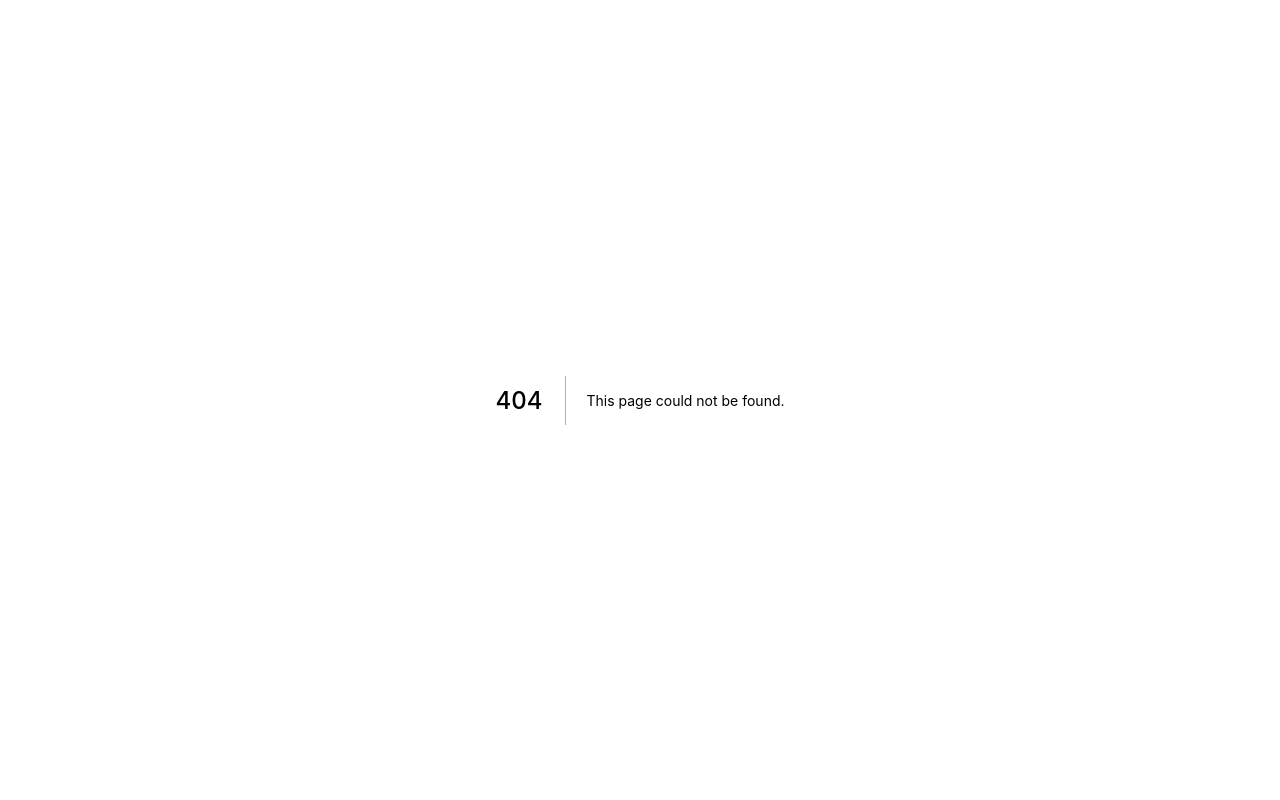
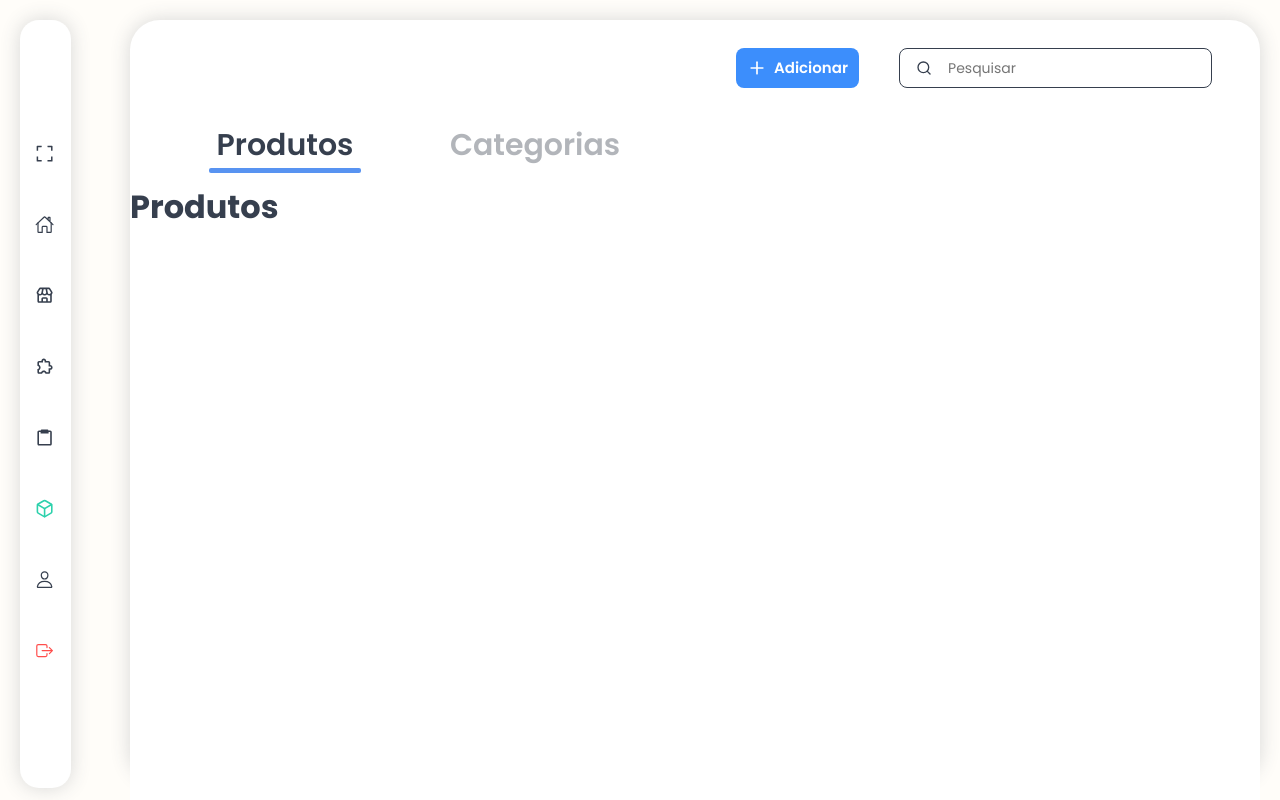
Before and after one commit to VictorCampelo/potty-dashboard, a Next.js app: page /catalog in a window 1280 px wide. Before the commit this address had no page. Shown: the top 800 px of the page. Built offline with nearby package versions, Linux system fonts and the light colour scheme.

Commit message:
feat: catalog page incomplete

```diff
--- /dev/null
+++ b/src/components/molecules/CatalogTabs/index.tsx
@@ -0,0 +1,65 @@
+import { useState } from "react";
+import { Container } from "./styles";
+("./styles");
+
+interface CatalogProps extends React.AllHTMLAttributes<HTMLAllCollection> {
+  tab1: string;
+  tab2: string;
+  content1: React.ReactElement;
+  content2: React.ReactElement;
+}
+
+const CatalogTabs = ({
+  tab1,
+  tab2,
+  content1,
+  content2,
+  ...rest
+}: CatalogProps) => {
+  const [toggleState, setToggleState] = useState(1);
+
+  const toggleTab = (index) => {
+    setToggleState(index);
+  };
+
+  return (
+    <Container>
+      <div className="container">
+        <div className="bloc-tabs">
+          <button
+            className={toggleState === 1 ? "tabs active-tabs" : "tabs"}
+            onClick={() => toggleTab(1)}
+          >
+            {tab1}
+          </button>
+          <button
+            className={toggleState === 2 ? "tabs active-tabs" : "tabs"}
+            onClick={() => toggleTab(2)}
+          >
+            {tab2}
+          </button>
+        </div>
+
+        <div className="content-tabs">
+          <div
+            className={
+              toggleState === 1 ? "content  active-content" : "content"
+            }
+          >
+            {content1}
+          </div>
+
+          <div
+            className={
+              toggleState === 2 ? "content  active-content" : "content"
+            }
+          >
+            {content2}
+          </div>
+        </div>
+      </div>
+    </Container>
+  );
+};
+
+export default CatalogTabs;
--- /dev/null
+++ b/src/components/molecules/CatalogTabs/styles.ts
@@ -0,0 +1,87 @@
+import styled from "styled-components";
+
+export const Container = styled.div`
+  .container {
+    display: flex;
+    flex-direction: column;
+
+    width: 100%;
+    height: 940px;
+
+    background: white;
+    border-radius: 0 0 30px 30px;
+  }
+
+  .bloc-tabs {
+    display: flex;
+    width: 500px;
+
+    margin-left: 30px;
+  }
+
+  .tabs {
+    padding: 15px;
+
+    text-align: center;
+    width: 50%;
+
+    background: white;
+    cursor: pointer;
+
+    box-sizing: content-box;
+    position: relative;
+    outline: none;
+
+    font-family: "Poppins";
+    font-style: normal;
+    font-weight: 600;
+    font-size: 30px;
+    line-height: 45px;
+
+    color: var(--gray-300);
+
+    transition: all 0.2s ease-in-out;
+  }
+
+  .active-tabs {
+    background: white;
+    color: var(--gray-700);
+  }
+
+  .active-tabs::before {
+    content: "";
+
+    display: block;
+    position: absolute;
+
+    bottom: 10px;
+    left: 50%;
+
+    transform: translateX(-50%);
+    width: calc(150px + 2px);
+
+    height: 5px;
+
+    background: rgb(88, 147, 241);
+    border-radius: 2px;
+  }
+
+  button {
+    border: none;
+  }
+
+  .content-tabs {
+    flex-grow: 1;
+  }
+
+  .content {
+    background: white;
+    width: 100%;
+    height: 100%;
+    display: none;
+  }
+
+  .active-content {
+    display: block;
+  }
+`;
--- a/src/components/molecules/CategoryCard/styles.ts
+++ b/src/components/molecules/CategoryCard/styles.ts
@@ -49,6 +49,8 @@ export const Container = styled.div`
 
       margin-right: 2px;
 
+      cursor: pointer;
+
       .wrap {
         width: 2px;
         height: 100%;
--- a/src/components/molecules/DrawerLateral/index.tsx
+++ b/src/components/molecules/DrawerLateral/index.tsx
@@ -85,13 +85,13 @@ const  DrawerLateral = ({
                         </div>
                     </Link>
 
-                    <Link href="/">
+                    <Link href="/catalog">
                         <div className="option">
                             <FiBox className="icon"
 
                                 color={greenOption === 4 ? "var(--green-confirmation)" : "var(--black-800)" }
                             />
-                            {active ? <a>Produtos</a> : null}
+                            {active ? <a>Catálogo</a> : null}
 
                         </div>
                     </Link>
--- a/src/layout/GlobalStyle.tsx
+++ b/src/layout/GlobalStyle.tsx
@@ -80,4 +80,4 @@ export default createGlobalStyle`
       cursor: pointer;
     }
   }
-`;
+`
--- /dev/null
+++ b/src/pages/catalog/index.tsx
@@ -0,0 +1,51 @@
+import { FiPlus, FiSearch } from "react-icons/fi";
+import CatalogTabs from "../../components/molecules/CatalogTabs";
+
+import DrawerLateral from "../../components/molecules/DrawerLateral";
+import { Input } from "../../components/molecules/Input";
+
+import { Container } from "./styles";
+
+const catalog = () => {
+  return (
+    <>
+      <Container>
+        <DrawerLateral greenOption={4} />
+        <div className="list-container">
+          <header className="header">
+            <button className="addBtn">
+              <FiPlus size={20} color="var(--white)" />
+              Adicionar
+            </button>
+            <div className="input-container">
+              <Input
+                className="searchInput"
+                label=""
+                placeholder="Pesquisar"
+                icon={<FiSearch size={18} color="var(--black-800)" />}
+              />
+            </div>
+          </header>
+          <main>
+            <CatalogTabs
+              tab1="Produtos"
+              tab2="Categorias"
+              content1={
+                <div className="products-container">
+                  <h1>Produtos</h1>
+                </div>
+              }
+              content2={
+                <div className="categories-container">
+                  <h1>Categorias</h1>
+                </div>
+              }
+            />
+          </main>
+        </div>
+      </Container>
+    </>
+  );
+};
+
+export default catalog;
--- /dev/null
+++ b/src/pages/catalog/styles.ts
@@ -0,0 +1,75 @@
+import styled from "styled-components";
+
+export const Container = styled.div`
+  padding: 20px 20px;
+  width: 100%;
+  height: 100vh;
+  background: #fffdf9;
+
+  display: flex;
+  flex-direction: row;
+  justify-content: space-between;
+
+  .list-container {
+    width: 100%;
+    height: 100%;
+
+    display: flex;
+    flex-direction: column;
+
+    margin-left: 110px;
+
+    background: #ffffff;
+
+    box-shadow: 0px 0px 20px rgba(54, 63, 78, 0.2);
+    border-radius: 30px;
+
+    .header {
+      width: 100%;
+      height: 110px;
+
+      display: flex;
+      flex-direction: row;
+      justify-content: flex-end;
+      align-items: center;
+
+      border-radius: 30px 30px 0 0;
+      padding: 20px;
+
+      .addBtn {
+        width: 123px;
+        height: 2.5rem;
+
+        display: flex;
+        align-items: center;
+        justify-content: space-between;
+
+        margin-top: 0.5rem;
+        margin-right: 40px;
+
+        background: var(--blue-primary);
+        border-radius: 8px;
+        border: none;
+
+        padding: 0 11px 0 11px;
+
+        font-family: "Poppins";
+        font-style: normal;
+        font-weight: 600;
+        font-size: 15px;
+        line-height: 22px;
+        color: var(--white);
+      }
+
+      .addBtn:hover {
+        background: var(--blue-dark);
+      }
+
+      .input-container {
+        width: 313px;
+
+        margin-right: 28px
+      }
+    }
+  }
+`;
```
